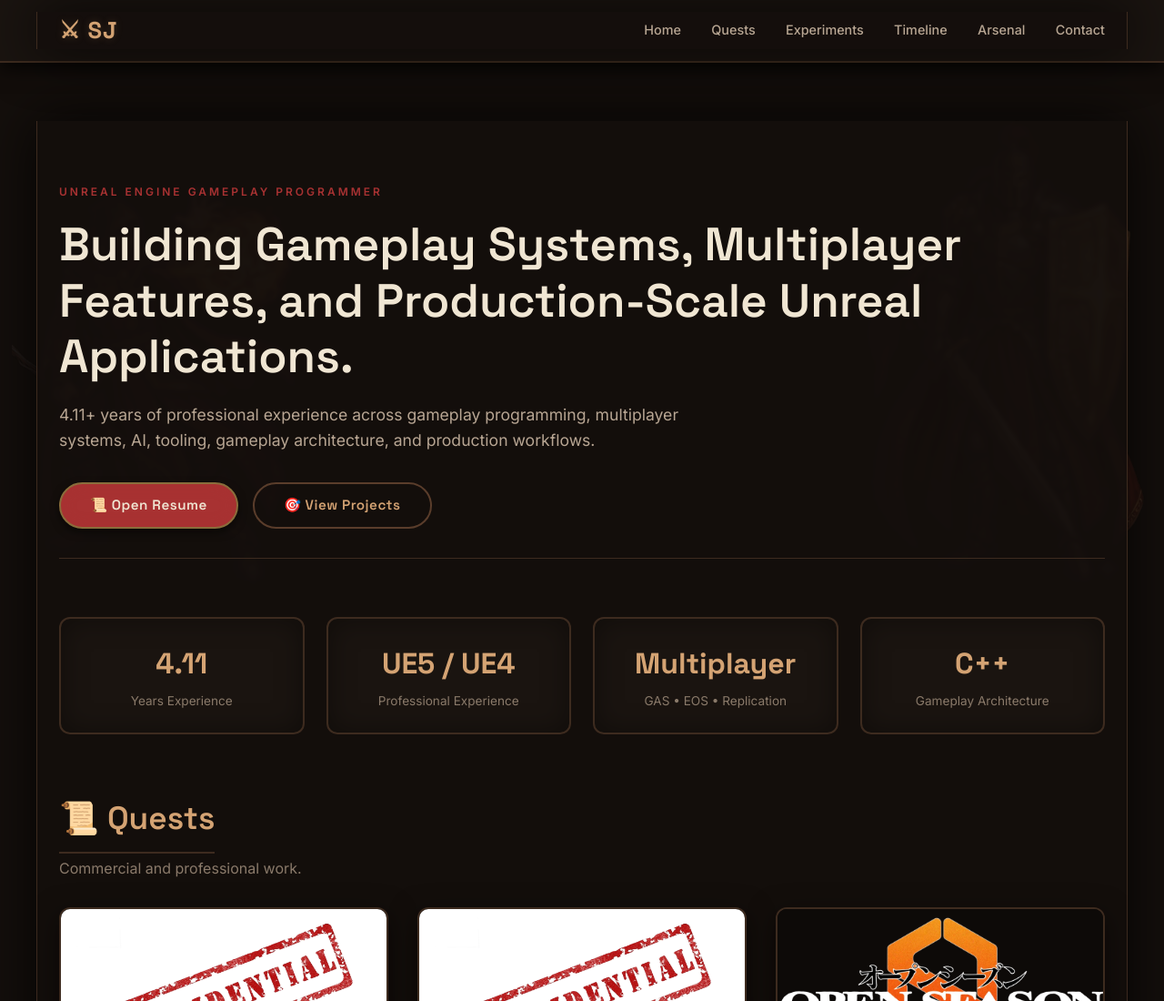
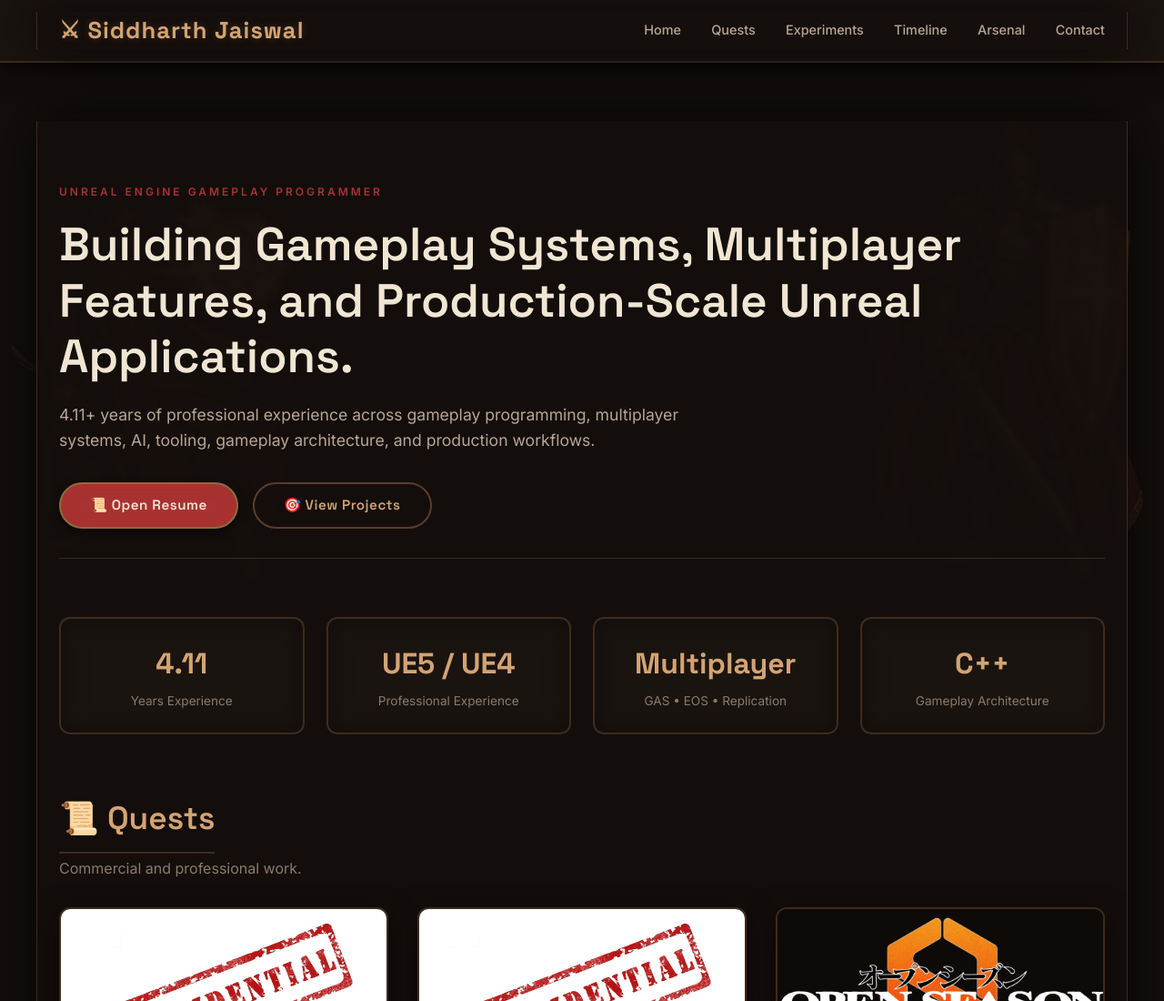
Before and after one commit to SiddharthKJaiswal/portfolio, a plain HTML site: page index.html in a window 1280 px wide. Shown: the top 1100 px of the page at 91% size. Drawn offline with Linux system fonts and the light colour scheme.

Commit message:
Full Name instead of initials

```diff
--- a/index.html
+++ b/index.html
@@ -20,7 +20,7 @@
   <img src="assets/images/bg-right.png" alt="" class="bg-art bg-art-right" loading="lazy">
 <header>
   <div class="container header-inner">
-    <div class="logo">⚔ SJ</div>
+    <div class="logo">⚔ Siddharth Jaiswal</div>
     <nav>
       <a href="#hero">Home</a>
       <a href="#projects">Quests</a>
```
